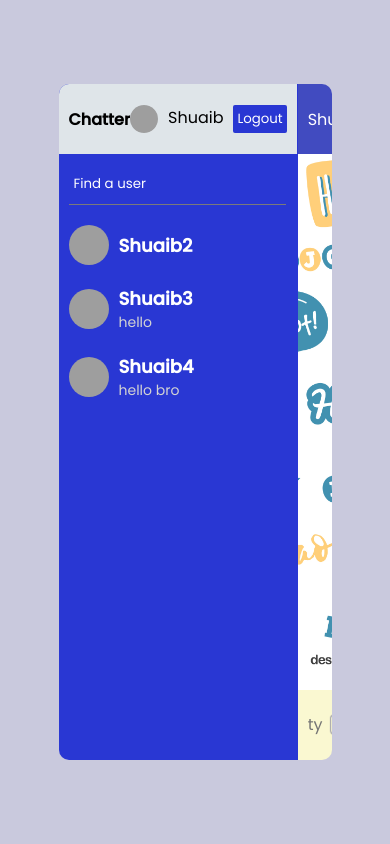
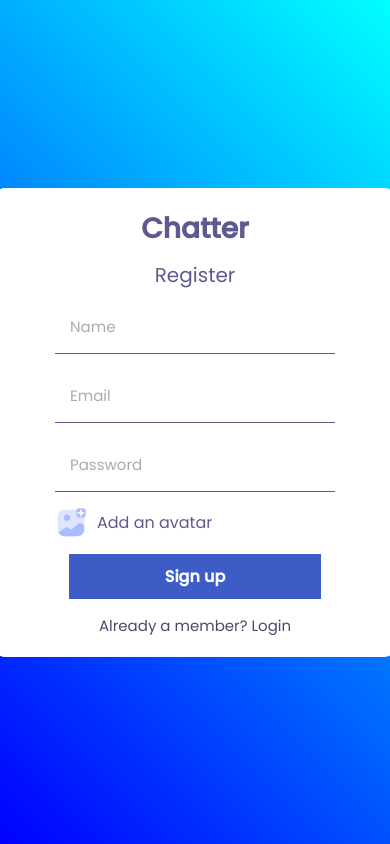
Before and after one commit to Shuaib777/chatter, a React (Create React App) app: page / in a window 390 px wide. Built offline with nearby package versions, Linux system fonts and the light colour scheme; grey boxes are pictures that could not be loaded.

Commit message:
added signup authentiation

```diff
--- a/package.json
+++ b/package.json
@@ -6,6 +6,7 @@
     "@testing-library/jest-dom": "^5.16.5",
     "@testing-library/react": "^13.4.0",
     "@testing-library/user-event": "^13.5.0",
+    "firebase": "^10.0.0",
     "react": "^18.2.0",
     "react-dom": "^18.2.0",
     "react-scripts": "5.0.1",
--- a/src/App.js
+++ b/src/App.js
@@ -1,11 +1,11 @@
 // import Login from "./pages/Login";
-import Home from "./pages/Home";
-// import Register from "./pages/Register";
+// import Home from "./pages/Home";
+import Register from "./pages/Register";
 import './style.scss';
 
 function App() {
   return(
-    <Home></Home>
+    <Register></Register>
   )
 }
 
--- /dev/null
+++ b/src/firebase.js
@@ -0,0 +1,14 @@
+// Import the functions you need from the SDKs you need
+import { initializeApp } from "firebase/app";
+import { getAuth } from "firebase/auth";
+const firebaseConfig = {
+  apiKey: "AIzaSyCU990MLJtA_LNdU1Mdi_pDDJnBlLWEQWk",
+  authDomain: "chatter-80e4e.firebaseapp.com",
+  projectId: "chatter-80e4e",
+  storageBucket: "chatter-80e4e.appspot.com",
+  messagingSenderId: "583505007051",
+  appId: "1:583505007051:web:b0abe9cc1f11a42161e64e"
+};
+
+export const app = initializeApp(firebaseConfig);
+export const auth = getAuth();
--- a/src/pages/Register.js
+++ b/src/pages/Register.js
@@ -1,27 +1,55 @@
-import React from 'react';
-import Add from '../image/addAvatar.png'
+import React, { useState } from "react";
+import Add from "../image/addAvatar.png";
+import { auth } from "../firebase";
+import { createUserWithEmailAndPassword } from "firebase/auth";
 
 const Register = () => {
+  const [err, setErr] = useState(false);
+
+  const handleSubmit = async (e) => {
+    e.preventDefault();
+      const displayName =  e.target[0].value;
+      const email = e.target[1].value;
+      const password = e.target[2].value;
+      const file = e.target[3].value[0];
+
+    if (displayName === "") {
+      setErr(() => "Name field cannot be empty");
+      return;
+    }
+
+    try {
+      const res = await createUserWithEmailAndPassword(auth, email, password);
+    } catch (error) {
+      const errorMessage = error.message.substring(
+        22,
+        error.message.length - 2
+      );
+      setErr(() => errorMessage);
+    }
+  };
+
   return (
     <div className="formContainer">
       <div className="formWrapper">
         <span className="logo">Chatter</span>
         <span className="title">Register</span>
-      <form>
-        <input type="text" placeholder='Name'/>
-        <input type="email" placeholder='Email'/>
-        <input type="password" placeholder='Password' />
-        <input style={{display: "none"}} type="file" id="file"/>
+        <form onSubmit={handleSubmit}>
+          <input type="text" placeholder="Name"/>
+          <input type="email" placeholder="Email"/>
+          <input type="password" placeholder="Password"/>
+          <input style={{ display: "none" }} type="file" id="file"/>
           <label htmlFor="file">
             <img src={Add} alt="" />
             <span>Add an avatar</span>
           </label>
           <button>Sign up</button>
+          {err && <span style={{ color: "red" }}>{err}!!</span>}
           <p>Already a member? Login</p>
         </form>
       </div>
     </div>
-  )
-}
+  );
+};
 
 export default Register;
--- a/src/style.scss
+++ b/src/style.scss
@@ -1,12 +1,22 @@
 @import url('https://fonts.googleapis.com/css2?family=Poppins:ital,wght@0,400;0,500;1,700&display=swap');
+
+// to use it use @include mobile
+@mixin mobile {
+    @media screen and (max-width: 400px) {
+        @content;
+    }
+}
+
 
 * {
     padding: 0;
     margin: 0;
-    // box-sizing: border-box;
-    // overflow-y: hidden;
-    // overflow-x: hidden;
+    // overflow: hidden;
     font-family: 'Poppins', sans-serif;
+
+    ::-webkit-scrollbar {
+        width: 5px;
+    }
 }
 
 .formContainer {
@@ -71,14 +81,27 @@
             }
 
             button {
-                background-color: #7b96ec;
-                width: 100%;
+                background-color: #3d5cc5;
+                width: 90%;
                 color: white;
                 padding: 10px;
                 font-size: 16px;
                 font-weight: bold;
                 border: none;
                 cursor: pointer;
+                transition: width 0.15s, padding 0.15s, box-shadow 0.15s;
+
+                &:hover {
+                    width: 100%;
+                    padding: 15px;
+                    box-shadow: 10px 10px 15px rgba(0, 0, 0, 0.6);
+                }
+
+                &:active {
+                    width: 90%;
+                    padding: 10px;
+                    box-shadow: 5px 5px 15px rgba(0, 0, 0, 0.6);
+                }
             }
 
             p {
@@ -102,6 +125,9 @@
         height: 80%;
         border-radius: 10px;
         overflow: hidden;
+        @include mobile {
+            width: 90%;
+        }
 
         .sidebar {
             flex: 1;
@@ -249,10 +275,7 @@
                 background-position: center;
                 padding: 10px;
                 height: calc(100% - 160px);
-                overflow-x: hidden;
-                overflow-y: scroll;
-                scroll-behavior: smooth;
-
+                overflow: scroll;
 
                 .message {
                     display: flex;
@@ -296,6 +319,7 @@
                         }
                     }
 
+                    // when the message is from owner
                     &.owner {
                         flex-direction: row-reverse;
 
```
Also changed, not shown: 1 other file (tests, documents, lock files or other folders). Lines whose indentation alone changed are shown as unchanged.
